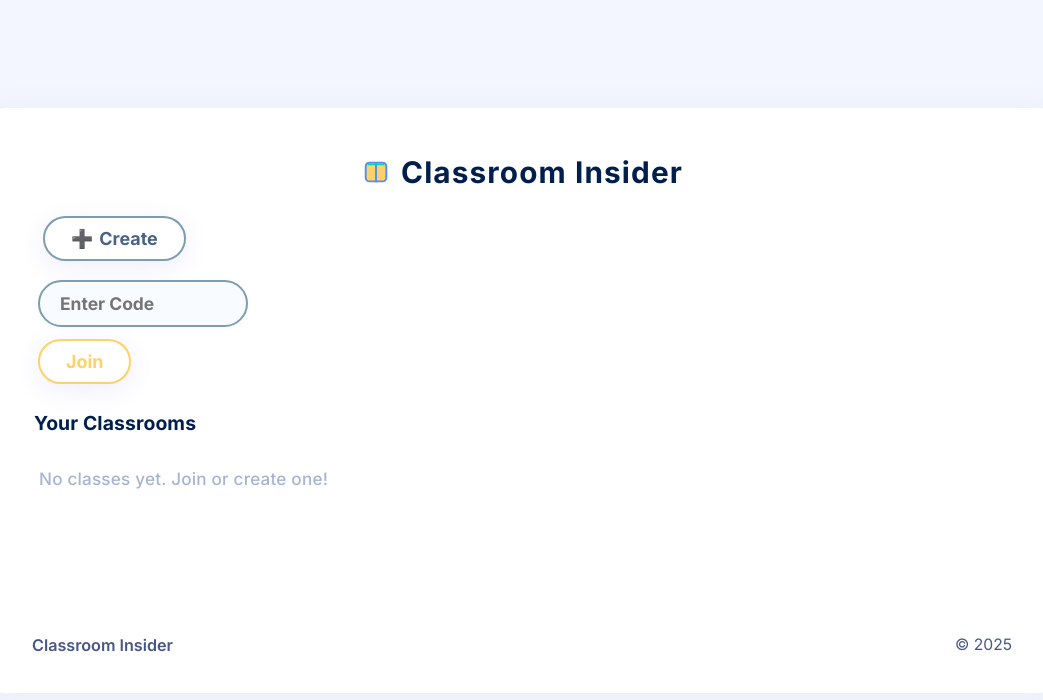
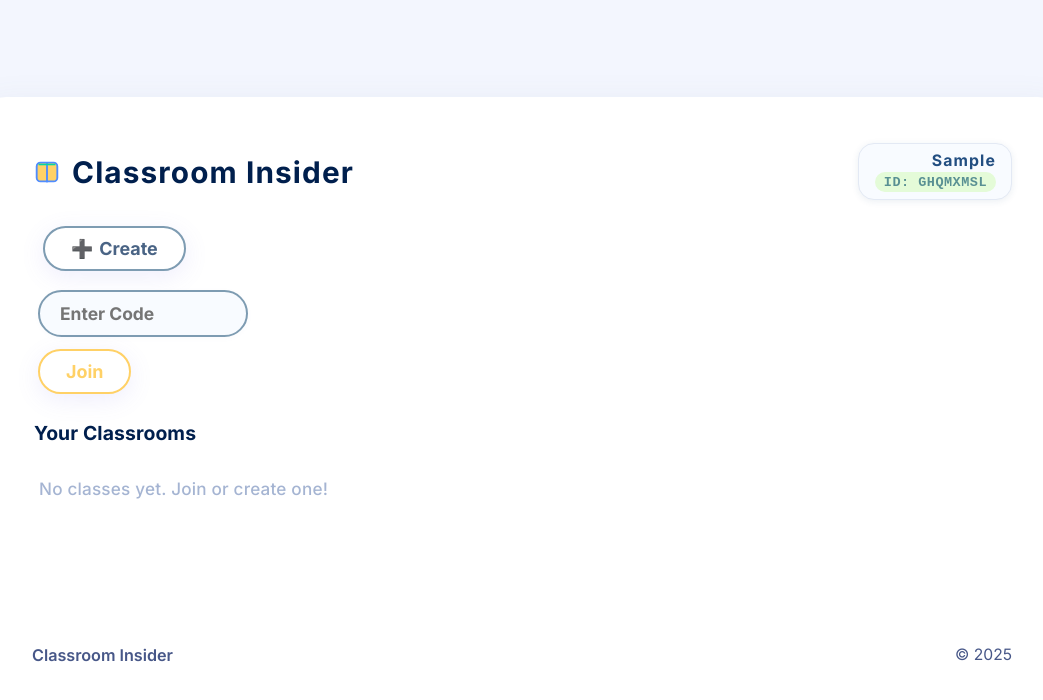
Before and after one commit to Workflow-Manager-admin/classroomconnect-16385-1d2c28e9, a React (Create React App) app in the folder classroomconnect/: page / in a window 1280 px wide. Both pictures are taken after typing "Sample" into the empty fields and a click on the button "Get Started". Shown: the top 700 px of the page, without its empty margins (118-1161 px from the left). Built offline with nearby package versions, Linux system fonts and the light colour scheme; the HTML template or start-up script is replaced by a standard one.

Commit message:
Auto-commit: Changes as of 2025-05-31T17:27:51.525594+00:00

```diff
--- a/classroomconnect/src/App.js
+++ b/classroomconnect/src/App.js
@@ -345,7 +345,8 @@ function App() {
     <div className="app-bg-contrast">
       <div className="app-container-centered">
         <div className="main-white-container">
-          <header className="app-logo-header" style={{ marginBottom: 26 }}>
+          <header className="app-logo-header" style={{ marginBottom: 26, position: "relative" }}>
+            <div style={{ display: "flex", alignItems: "center", width: "100%" }}>
               <span className="app-logo-emoji" aria-label="Book Logo" style={{ marginRight: 10, display: 'flex', alignItems: 'center', fontSize: 28 }}>
                 <svg
                   width="30"
@@ -361,7 +362,36 @@ function App() {
                   <circle cx="16" cy="26" r="1.1" fill="#4F8CFF"/>
                 </svg>
               </span>
-            Classroom Insider
+              <span style={{flex:1, fontWeight: 800}}>Classroom Insider</span>
+              <span className="user-info-topright" style={{
+                marginLeft: "auto",
+                display: "flex",
+                flexDirection: "column",
+                alignItems: "flex-end",
+                fontWeight: 700,
+                fontSize: 15.5,
+                color: "#115577",
+                background: "#f8fbff",
+                padding: "6.5px 15px 6.5px 16px",
+                borderRadius: 16,
+                boxShadow: "0 1.5px 7px 0 rgba(30,80,120,0.09)",
+                border: "1px solid #e3e9f4",
+                minWidth: 144
+              }}>
+                <span style={{fontWeight: 850, fontSize: 15.8, color: "#224e81"}} title="Your nickname">{username}</span>
+                <span style={{
+                  fontWeight: 700,
+                  fontSize: 13.5,
+                  marginTop: 2,
+                  color: "#599093",
+                  background: "#e4fbd8",
+                  padding: "2.8px 9px",
+                  borderRadius: 13,
+                  fontFamily: "monospace",
+                  letterSpacing: 0.5
+                }} title="Your user code">ID: {userCode}</span>
+              </span>
+            </div>
           </header>
           <section className="left-vertical-actions">
             <button
```
Also changed, not shown: 1 other file (tests, documents, lock files or other folders). Lines whose indentation alone changed are shown as unchanged.
